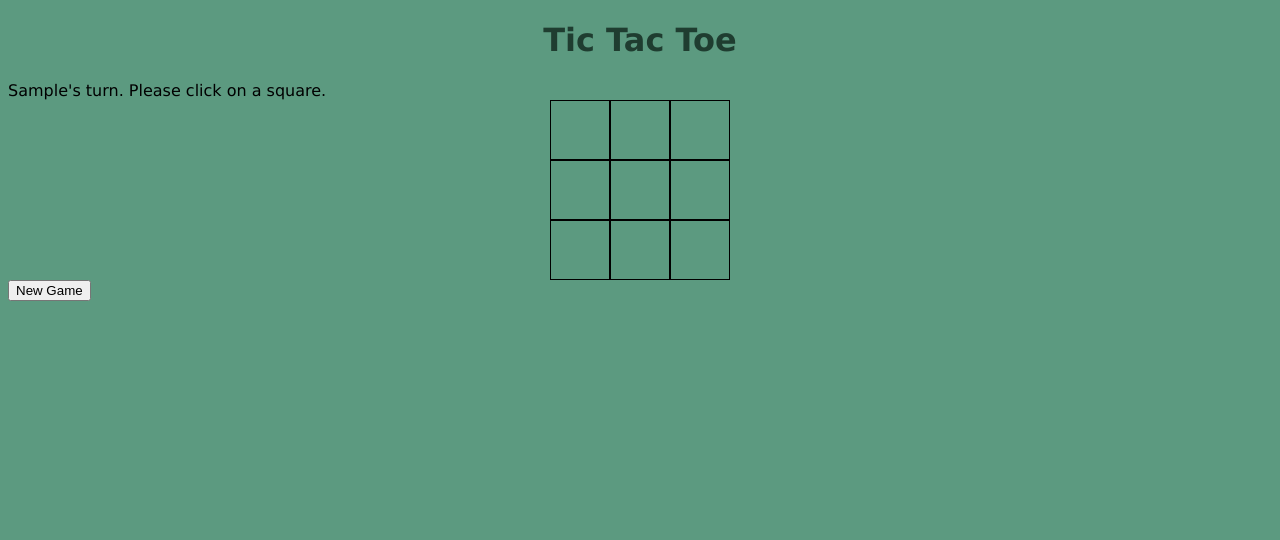
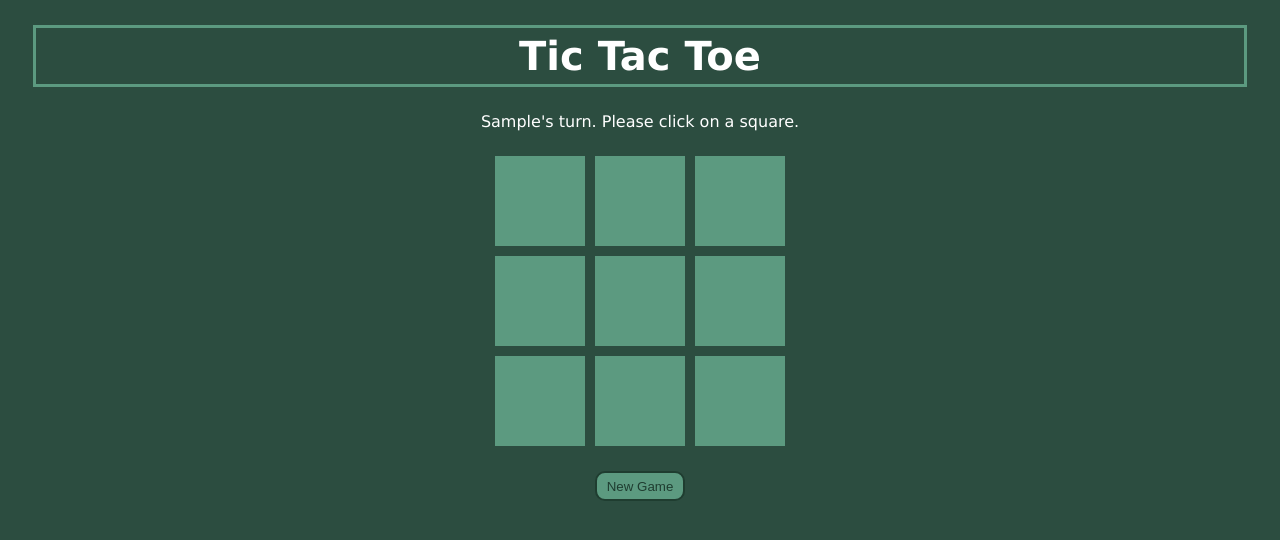
Before and after one commit to crolfs47/odin-js-tictactoe, a website: page index.html in a window 1280 px wide. Both pictures are taken after typing "Sample", "Sample" into the empty fields and a click on the input "Start Game". Drawn offline with Linux system fonts and the light colour scheme.

Commit message:
Add CSS styling

```diff
--- a/index.html
+++ b/index.html
@@ -11,15 +11,17 @@
 <body>
   <h1>Tic Tac Toe</h1>
   <form class="player-form">
-    <div>
+    <div class="player-form-div">
       <label for="playerXname">Player X Name: </label>
       <input type="text" name="playerXname" id="playerXname">
     </div>
-    <div>
+    <div class="player-form-div">
       <label for="playerOname">Player O Name: </label>
       <input type="text" name="playerOname" id="playerOname">
     </div>
-    <input type="submit" value="Start Game" class="start-button">
+    <div class="player-form-div">
+      <input type="submit" value="Start Game" class="start-button">
+    </div>
   </form>
   <div class="game-status"></div>
   <div class="grid-container">
@@ -35,7 +37,7 @@
       <div class="square" id="8"></div>
     </div>
   </div>
-  <div>
+  <div class="button-div">
     <button class="new-game-button hidden">New Game</button>
   </div>
 </body>
--- a/style.css
+++ b/style.css
@@ -1,30 +1,82 @@
 body {
   font-family: Verdana, Geneva, Tahoma, sans-serif;
-  background-color: rgb(92, 154, 128);
+  background-color: rgb(44, 77, 64);
+  color: white;
 }
 
 h1 {
   display: flex;
   justify-content: center;
-  color: rgb(31, 61, 48)
+  color: white;
+  border: solid rgb(92, 154, 128) 3px;
+  padding: 5px;
+  font-size: 40px;
+  margin: 25px;
+}
+
+.player-form {
+  display: flex;
+  flex-direction: column;
+  align-items: center;
+  align-content: center;
+  padding: 10px;
+}
+
+.player-form-div {
+  padding: 5px;
+}
+
+.start-button, .new-game-button {
+  background-color: rgb(92, 154, 128);
+  color: rgb(31, 61, 48);
+  border-radius: 10px;
+  border: solid rgb(31, 61, 48) 2px;
+  height: 30px;
+  padding: 5px 10px;
+}
+
+button:hover, input:hover {
+  opacity: 75%;
+  cursor: pointer;
+  color: white;
+}
+
+.button-div {
+  display: flex;
+  justify-content: center;
+}
+
+.game-status {
+  display: flex;
+  justify-content: center;
 }
 
 .grid-container {
   display: flex;
   justify-content: center;
+  padding: 20px;
 }
 
 .game-board-grid {
   display: grid;
-  grid-template-columns: 60px 60px 60px;
-  grid-template-rows: 60px 60px 60px;
+  grid-template-columns: 100px 100px 100px;
+  grid-template-rows: 100px 100px 100px;
 }
 
 .square {
-  border: solid 1px black;
-  font-size: 20px;
+  display: flex;
+  background-color: rgb(92, 154, 128);
+  font-size: 40px;
   text-align: center;
+  align-items: center;
+  justify-content: center;
   padding: 20px;
+  margin: 5px;
+}
+
+.square:hover {
+  opacity: 75%;
+  cursor: pointer;
 }
 
 .hidden {
```
